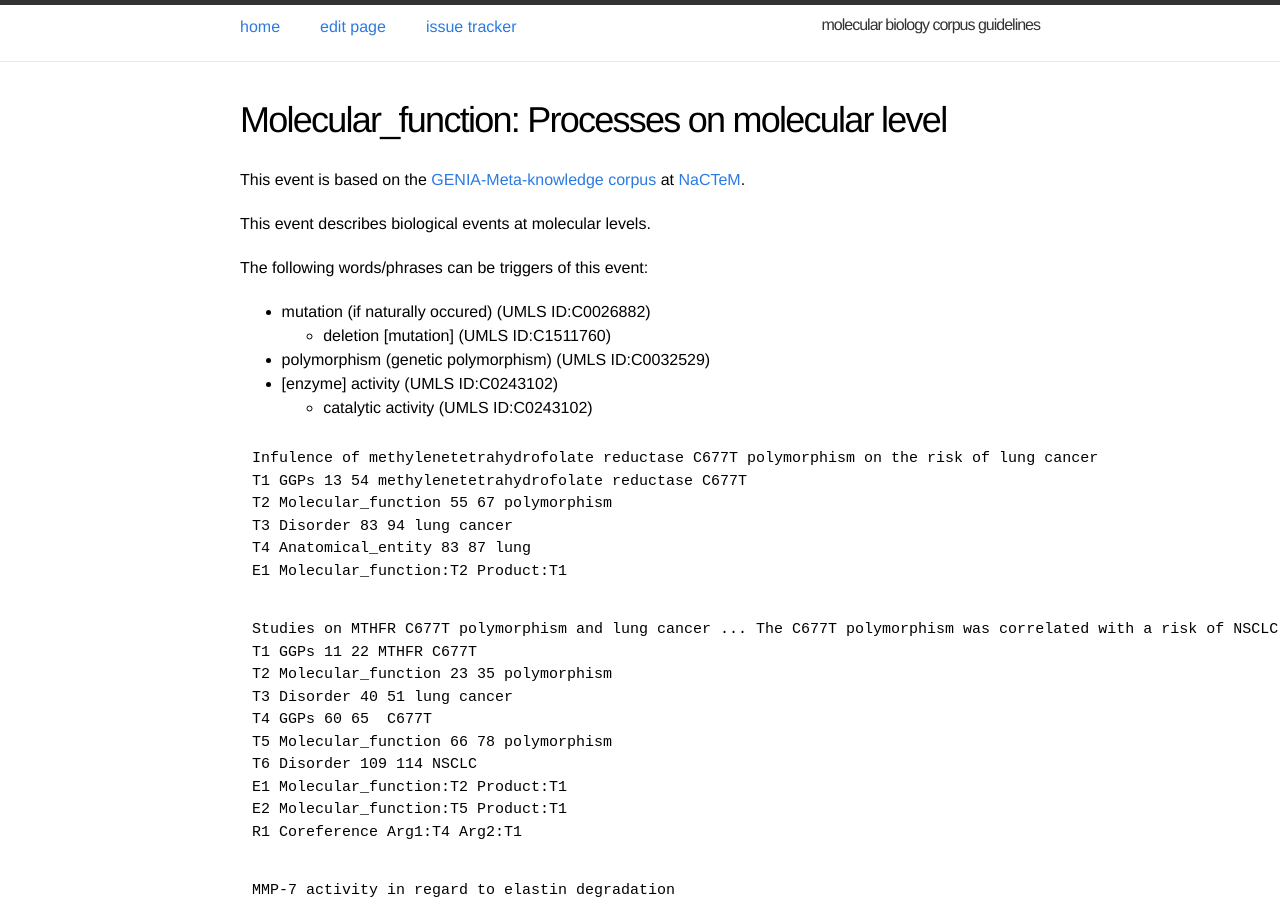
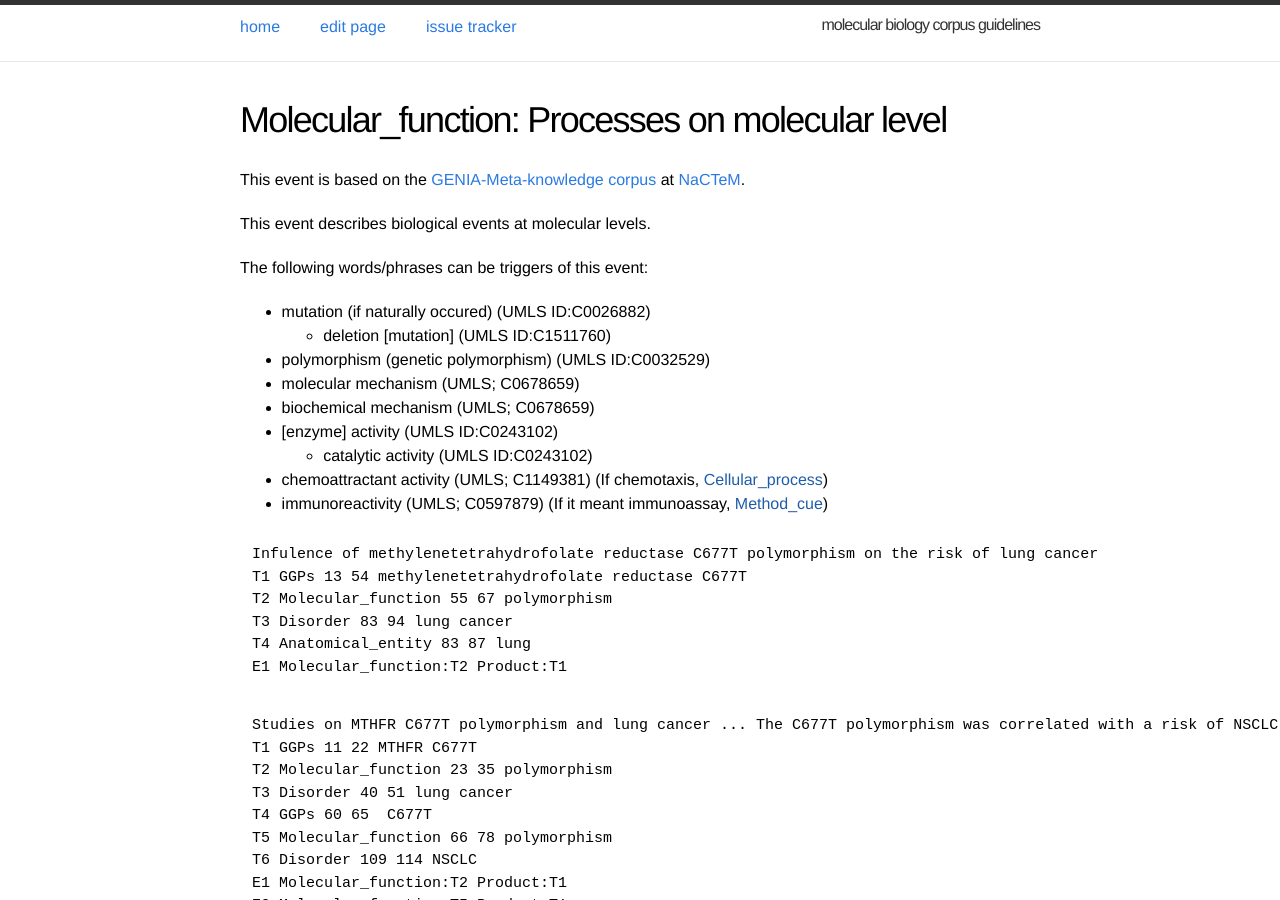
Before and after one commit to ezcatdb/molbiol_lung_corpus-guidelines, a Jekyll site: the page built from _event/Molecular_function.md, in a window 1280 px wide and 900 px high. Built offline with Jekyll 4.4.1, drawn with Linux system fonts in a browser that asks for light colours.

Commit message:
additional trigger words included in _event/Molecular_function.md

```diff
--- a/_event/Molecular_function.md
+++ b/_event/Molecular_function.md
@@ -16,8 +16,12 @@ The following words/phrases can be triggers of this event:
   - deletion [mutation] (UMLS ID:C1511760)
 - polymorphism (genetic polymorphism) (UMLS ID:C0032529)
 
+- molecular mechanism (UMLS; C0678659)
+- biochemical mechanism (UMLS; C0678659)
 - [enzyme] activity (UMLS ID:C0243102)
   - catalytic activity (UMLS ID:C0243102)
+- chemoattractant activity (UMLS; C1149381) (If chemotaxis, [Cellular_process]())
+- immunoreactivity (UMLS; C0597879) (If it meant immunoassay, [Method_cue]())
 
 ~~~ ann
 Infulence of methylenetetrahydrofolate reductase C677T polymorphism on the risk of lung cancer
```
